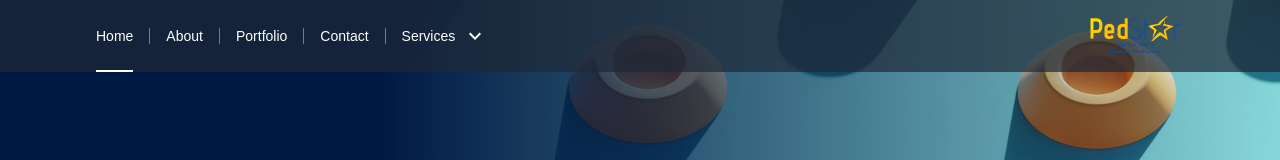
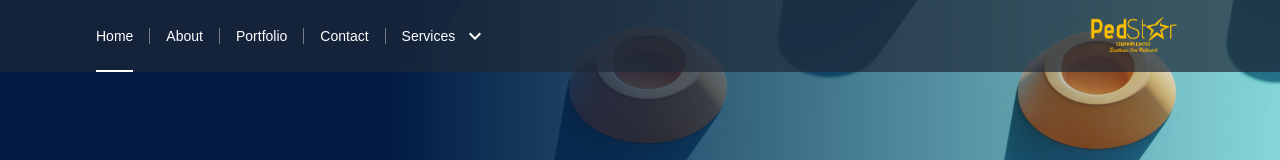
Before and after one commit to quavo19/pedstar, a React (Create React App) app: page / in a window 1280 px wide. Shown: the top 160 px of the page. Built offline with nearby package versions, Linux system fonts and the light colour scheme.

Commit message:
Add change

```diff
--- a/src/components/Navbar.jsx
+++ b/src/components/Navbar.jsx
@@ -109,7 +109,7 @@ export default function Navbar() {
       </ul>
       <div className="flex-shrink-0">
         <img
-          src={require("../images/logo.png")}
+          src={require("../images/goldlogo.png")}
           alt="Logo"
           className="h-10 w-auto"
         />
```
